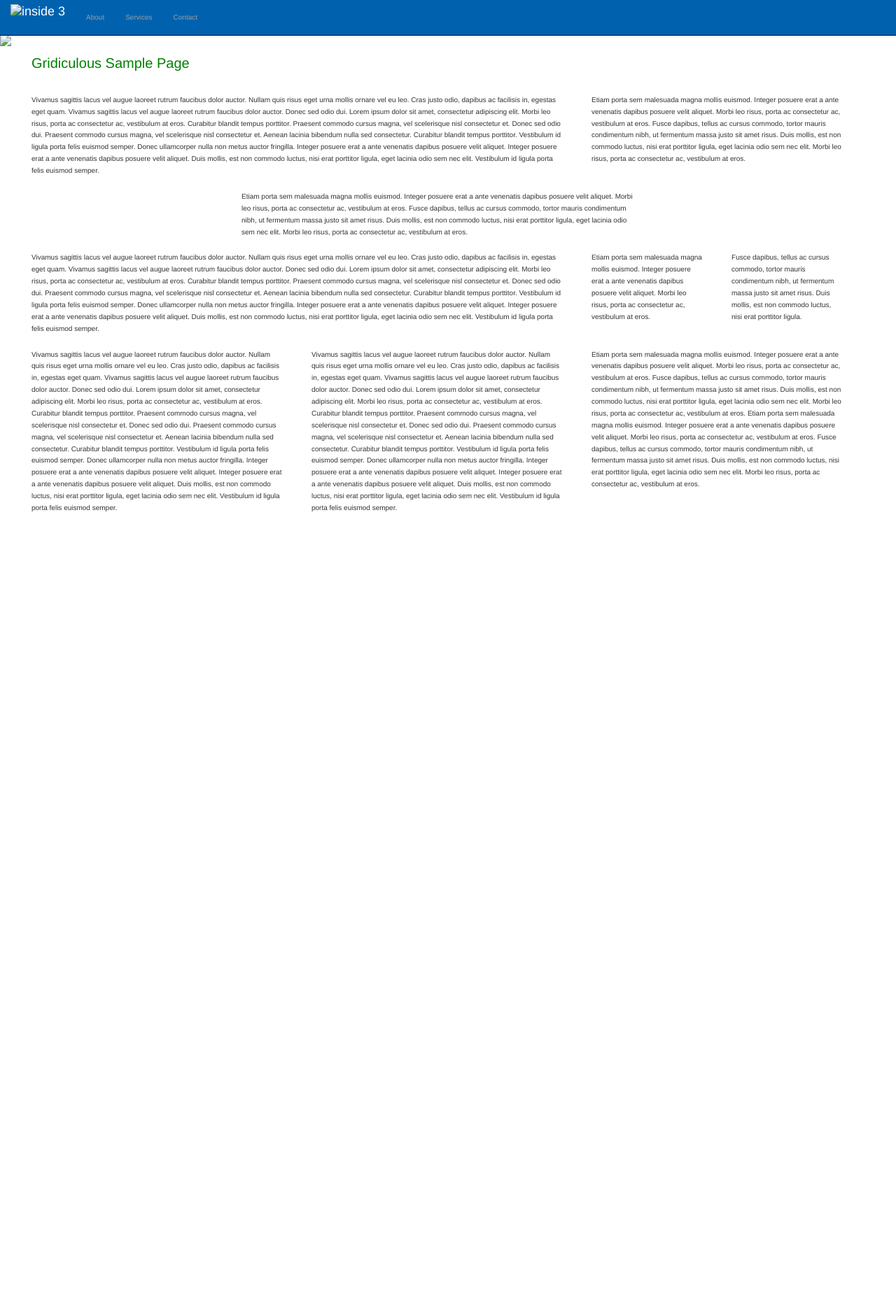
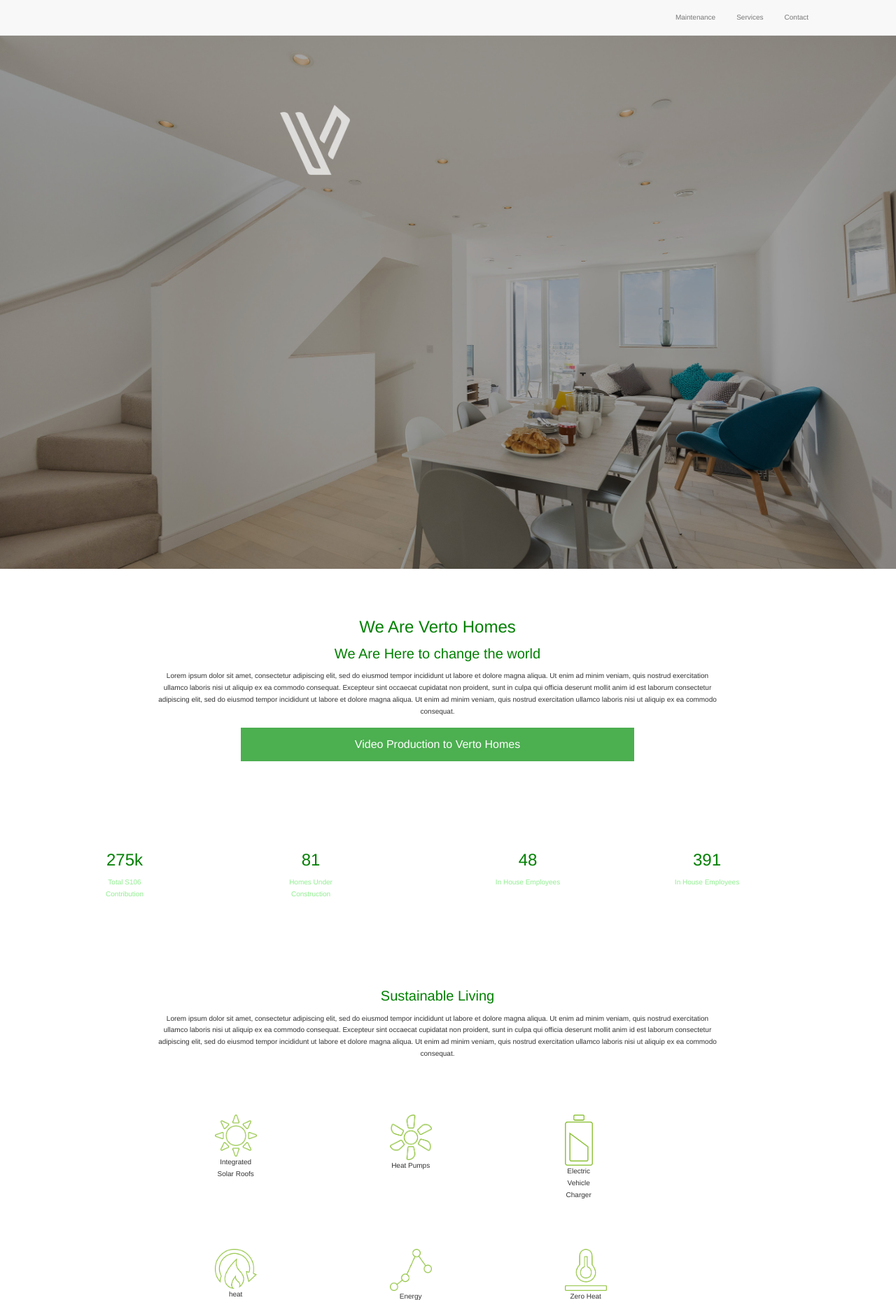
Before and after one commit to Dwaine145/DevelopmentTask, a plain HTML site: page verto.html in a window 1280 px wide. Shown: the top 1858 px of the page at 70% size. Before the commit the page ends 800 px from the top, so only its background shows below. Drawn offline with nearby package versions, Linux system fonts and the light colour scheme.

Commit message:
Update verto.html

```diff
--- a/verto.html
+++ b/verto.html
@@ -9,7 +9,7 @@
     <meta name="description" content="">
     <meta name="author" content="">
 
-    <title>Bare - Start Bootstrap Template</title>
+    <title>verto</title>
 
     <!-- Bootstrap Core CSS -->
 
@@ -37,38 +37,39 @@
 </head>
 
 <body>
-
  <!-- Navigation -->
-    <nav class="navbar navbar-inverse navbar-fixed-top" role="navigation">
+    <nav class="navbar navbar-default navbar-fixed-top">
         <div class="container">
             <!-- Brand and toggle get grouped for better mobile display -->
-            <div class="navbar-header">
+            <div class="navbar-header page-scroll">
                 <button type="button" class="navbar-toggle" data-toggle="collapse" data-target="#bs-example-navbar-collapse-1">
                     <span class="sr-only">Toggle navigation</span>
                     <span class="icon-bar"></span>
                     <span class="icon-bar"></span>
                     <span class="icon-bar"></span>
                 </button>
-                <a class="navbar-brand" href="index.html">
-                <img src="img/logothumb.png"
-class="logothumb "height="35px" border="0" alt="inside 3"></a>
-</a>
+                <a class="navbar-brand" href="#page-top"></a>
             </div>
+
             <!-- Collect the nav links, forms, and other content for toggling -->
             <div class="collapse navbar-collapse" id="bs-example-navbar-collapse-1">
-                <ul class="nav navbar-nav">
-                    <li>
-                        <a href="about.html">About</a>
+                <ul class="nav navbar-nav navbar-right">
+                    <li class="hidden">
+                        <a href="#page-top"></a>
                     </li>
-                    <li>
-                        <a href="#">Services</a>
+                    <li class="page-scroll">
+                        <a href="">Maintenance</a>
                     </li>
-                    <li>
-                        <a href="#">Contact</a>
+                    <li class="page-scroll">
+                        <a href="t">Services</a>
+                    </li>
+                    <li class="page-scroll">
+                        <a href="">Contact</a>
                     </li>
                 </ul>
             </div>
             <!-- /.navbar-collapse -->
+
         </div>
         <!-- /.container -->
     </nav>
@@ -76,60 +77,192 @@ class="logothumb "height="35px" border="0" alt="inside 3"></a>
     <!-- Page Content -->
     <div class="containerone-fluid">
 
-        <center><img src="img/logo.png"
+<div style="position:relative; left:0 ; top:0;">
+<img src="assets/top-back@2x.jpg"
 class="logo-fluid" border-fl="0" alt-fluid="inside 3"></a></center>
+
+
+<center><img src="assets/large-v@2x.png"
+class="v-fluid" border-fl="0" alt-fluid="inside 3"></a></center>
+
+</div>
+
+<br>
+<br><br>
+
+
+
+
+
+
+<div class="container-fluid text-center">
+  <div class="row content">
+    <div class="col-sm-2 sidenav">
+
+    </div>
+
+    <div class="col-sm-8 text-center">
+      <h3>We Are Verto Homes</h3>
+      <h1>We Are Here to change the world</h1>
+      <p>Lorem ipsum dolor sit amet, consectetur adipiscing elit, sed do eiusmod tempor incididunt ut labore et dolore magna aliqua. Ut enim ad minim veniam, quis nostrud exercitation ullamco laboris nisi ut aliquip ex ea commodo consequat. Excepteur sint occaecat cupidatat non proident, sunt in culpa qui officia deserunt mollit anim id est laborum consectetur adipiscing elit, sed do eiusmod tempor incididunt ut labore et dolore magna aliqua. Ut enim ad minim veniam, quis nostrud exercitation ullamco laboris nisi ut aliquip ex ea commodo consequat.</p>
+
+
+      <button class="button-fluid">Video Production to Verto Homes</button>
+
+<br><br><br>
+<br><br><br>
+
+
+    </div>
+    </div>
+
+
+
+
+    </div>
+  </div>
+</div>
+
+<div class="containernew-fluid">
+
+
+
+		<center><h3>275k</h3>
+
+		<p>Total S106 Contribution</p></center>
+
+</div>
+
+<div class="containernew1-fluid">
+
+
+
+		<center><h3>81</h3>
+		<p>Homes Under Construction</p></center>
 
 
 </div>
 
 
-
-<div id="site-container" class="grid">
+<div class="containernew2-fluid">
 
 
-		<header class="row">
-			<h1 class="c12">Gridiculous Sample Page</h1>
-		</header>
 
-		<div id="site-content" role="main">
+	<center><h3>48</h3>
 
-			<div class="row">
-				<div class="c8">Vivamus sagittis lacus vel augue laoreet rutrum faucibus dolor auctor. Nullam quis risus eget urna mollis ornare vel eu leo. Cras justo odio, dapibus ac facilisis in, egestas eget quam. Vivamus sagittis lacus vel augue laoreet rutrum faucibus dolor auctor. Donec sed odio dui. Lorem ipsum dolor sit amet, consectetur adipiscing elit. Morbi leo risus, porta ac consectetur ac, vestibulum at eros. Curabitur blandit tempus porttitor. Praesent commodo cursus magna, vel scelerisque nisl consectetur et. Donec sed odio dui. Praesent commodo cursus magna, vel scelerisque nisl consectetur et. Aenean lacinia bibendum nulla sed consectetur. Curabitur blandit tempus porttitor. Vestibulum id ligula porta felis euismod semper. Donec ullamcorper nulla non metus auctor fringilla. Integer posuere erat a ante venenatis dapibus posuere velit aliquet. Integer posuere erat a ante venenatis dapibus posuere velit aliquet. Duis mollis, est non commodo luctus, nisi erat porttitor ligula, eget lacinia odio sem nec elit. Vestibulum id ligula porta felis euismod semper.
+		<p>In House Employees</p></center>
+
 </div>
-				<div class="c4 end">Etiam porta sem malesuada magna mollis euismod. Integer posuere erat a ante venenatis dapibus posuere velit aliquet. Morbi leo risus, porta ac consectetur ac, vestibulum at eros. Fusce dapibus, tellus ac cursus commodo, tortor mauris condimentum nibh, ut fermentum massa justo sit amet risus. Duis mollis, est non commodo luctus, nisi erat porttitor ligula, eget lacinia odio sem nec elit. Morbi leo risus, porta ac consectetur ac, vestibulum at eros.
+
+
+<div class="containernew3-fluid">
+
+	<center><h3>391</h3>
+
+		<p>In House Employees</p></center>
+
+
+</div>
+
+
+</div>
+
+<br><br><br>
+<br><br><br>
+<br><br><br>
+<br><br><br>
+
+
+
+<div class="containerthree-fluid">
+
+
+
+<div class="container-fluid text-center">
+  <div class="row content">
+    <div class="col-sm-2 sidenav">
+
+    </div>
+
+    <div class="col-sm-8 text-center">
+      <h1>Sustainable Living</h1>
+      <p>Lorem ipsum dolor sit amet, consectetur adipiscing elit, sed do eiusmod tempor incididunt ut labore et dolore magna aliqua. Ut enim ad minim veniam, quis nostrud exercitation ullamco laboris nisi ut aliquip ex ea commodo consequat. Excepteur sint occaecat cupidatat non proident, sunt in culpa qui officia deserunt mollit anim id est laborum consectetur adipiscing elit, sed do eiusmod tempor incididunt ut labore et dolore magna aliqua. Ut enim ad minim veniam, quis nostrud exercitation ullamco laboris nisi ut aliquip ex ea commodo consequat.</p>
+
+
+     <br><br>
+     <br><br>
+
+		<div class="containernew5-fluid">
+
+		<img src="assets/isr@2x.png">Integrated Solar Roofs</a>
+</div>
+
+	<div class="containernew6-fluid">
+
+		<img src="assets/hp@2x.png">Heat Pumps</a>
+
+</div>
+
+<div class="containernew8-fluid">
+
+	<img src="assets/evc@2x.png">Electric Vehicle Charger</a>
+
+</div>
+
+
+<br>
+<br>
+<br>
+<br>
+
+
+<div class="containernew9-fluid">
+
+	<img src="assets/hr@2x.png">heat recovery</a>
+
+</div>
+
+<div class="containernew10-fluid">
+
+	<img src="assets/em@2x.png">Energy Management</a>
+
+</div>
+
+<div class="containernew11-fluid">
+
+		<img src="assets/zhl@2x.png">Zero Heat Loss</a>
+
+</div>
+</div>
 </div>
 </div>
 
-			<div class="row">
-				<div class="c6 s3">Etiam porta sem malesuada magna mollis euismod. Integer posuere erat a ante venenatis dapibus posuere velit aliquet. Morbi leo risus, porta ac consectetur ac, vestibulum at eros. Fusce dapibus, tellus ac cursus commodo, tortor mauris condimentum nibh, ut fermentum massa justo sit amet risus. Duis mollis, est non commodo luctus, nisi erat porttitor ligula, eget lacinia odio sem nec elit. Morbi leo risus, porta ac consectetur ac, vestibulum at eros.
-				</div>
+<div class="containerlogo-fluid">
+
+
+	<img src="assets/vesta-logo.png"
+		class="logoone-fluid" border-fl="0" alt-fluid="inside 3" ></a>
+
+
+    <div class="containersec-fluid">
+
+ <div class="row content">
+    <div class="col-sm-2 sidenav">
+
     </div>
 
-			<div class="row">
-				<div class="c8">Vivamus sagittis lacus vel augue laoreet rutrum faucibus dolor auctor. Nullam quis risus eget urna mollis ornare vel eu leo. Cras justo odio, dapibus ac facilisis in, egestas eget quam. Vivamus sagittis lacus vel augue laoreet rutrum faucibus dolor auctor. Donec sed odio dui. Lorem ipsum dolor sit amet, consectetur adipiscing elit. Morbi leo risus, porta ac consectetur ac, vestibulum at eros. Curabitur blandit tempus porttitor. Praesent commodo cursus magna, vel scelerisque nisl consectetur et. Donec sed odio dui. Praesent commodo cursus magna, vel scelerisque nisl consectetur et. Aenean lacinia bibendum nulla sed consectetur. Curabitur blandit tempus porttitor. Vestibulum id ligula porta felis euismod semper. Donec ullamcorper nulla non metus auctor fringilla. Integer posuere erat a ante venenatis dapibus posuere velit aliquet. Integer posuere erat a ante venenatis dapibus posuere velit aliquet. Duis mollis, est non commodo luctus, nisi erat porttitor ligula, eget lacinia odio sem nec elit. Vestibulum id ligula porta felis euismod semper.
-				</div>
-				<div class="c4 end">
-					<div class="row">
-						<div class="c6">
-							Etiam porta sem malesuada magna mollis euismod. Integer posuere erat a ante venenatis dapibus posuere velit aliquet. Morbi leo risus, porta ac consectetur ac, vestibulum at eros.
-						</div>
-						<div class="c6 end">
-							Fusce dapibus, tellus ac cursus commodo, tortor mauris condimentum nibh, ut fermentum massa justo sit amet risus. Duis mollis, est non commodo luctus, nisi erat porttitor ligula.
-						</div>
-					</div>
+    <div class="col-sm-8 text-center">
+     	 <h1>The Future of Home Automation</h1>
+     	 <p>Lorem ipsum dolor sit amet, consectetur adipiscing elit, sed do eiusmod tempor incididunt ut labore et dolore magna aliqua. Ut enim ad minim veniam, quis nostrud exercitation ullamco laboris nisi ut aliquip ex ea commodo consequat. Excepteur sint occaecat cupidatat non proident, sunt in culpa qui officia deserunt mollit anim id est laborum consectetur adipiscing elit, sed do eiusmod tempor incididunt ut labore et dolore magna aliqua. Ut enim ad minim veniam, quis nostrud exercitation ullamco laboris nisi ut aliquip ex ea commodo consequat.</p>
+
+
+    <button class="button-fluid">Button</button>
+
+<br><br><br>
+<br><br><br>
+
 
     	</div>
-			</div>
-
-			<div class="row">
-				<div class="c4">Vivamus sagittis lacus vel augue laoreet rutrum faucibus dolor auctor. Nullam quis risus eget urna mollis ornare vel eu leo. Cras justo odio, dapibus ac facilisis in, egestas eget quam. Vivamus sagittis lacus vel augue laoreet rutrum faucibus dolor auctor. Donec sed odio dui. Lorem ipsum dolor sit amet, consectetur adipiscing elit. Morbi leo risus, porta ac consectetur ac, vestibulum at eros. Curabitur blandit tempus porttitor. Praesent commodo cursus magna, vel scelerisque nisl consectetur et. Donec sed odio dui. Praesent commodo cursus magna, vel scelerisque nisl consectetur et. Aenean lacinia bibendum nulla sed consectetur. Curabitur blandit tempus porttitor. Vestibulum id ligula porta felis euismod semper. Donec ullamcorper nulla non metus auctor fringilla. Integer posuere erat a ante venenatis dapibus posuere velit aliquet. Integer posuere erat a ante venenatis dapibus posuere velit aliquet. Duis mollis, est non commodo luctus, nisi erat porttitor ligula, eget lacinia odio sem nec elit. Vestibulum id ligula porta felis euismod semper.
-				</div>
-				<div class="c4">Vivamus sagittis lacus vel augue laoreet rutrum faucibus dolor auctor. Nullam quis risus eget urna mollis ornare vel eu leo. Cras justo odio, dapibus ac facilisis in, egestas eget quam. Vivamus sagittis lacus vel augue laoreet rutrum faucibus dolor auctor. Donec sed odio dui. Lorem ipsum dolor sit amet, consectetur adipiscing elit. Morbi leo risus, porta ac consectetur ac, vestibulum at eros. Curabitur blandit tempus porttitor. Praesent commodo cursus magna, vel scelerisque nisl consectetur et. Donec sed odio dui. Praesent commodo cursus magna, vel scelerisque nisl consectetur et. Aenean lacinia bibendum nulla sed consectetur. Curabitur blandit tempus porttitor. Vestibulum id ligula porta felis euismod semper. Donec ullamcorper nulla non metus auctor fringilla. Integer posuere erat a ante venenatis dapibus posuere velit aliquet. Integer posuere erat a ante venenatis dapibus posuere velit aliquet. Duis mollis, est non commodo luctus, nisi erat porttitor ligula, eget lacinia odio sem nec elit. Vestibulum id ligula porta felis euismod semper.
-				</div>
-				<div class="c4 end">Etiam porta sem malesuada magna mollis euismod. Integer posuere erat a ante venenatis dapibus posuere velit aliquet. Morbi leo risus, porta ac consectetur ac, vestibulum at eros. Fusce dapibus, tellus ac cursus commodo, tortor mauris condimentum nibh, ut fermentum massa justo sit amet risus. Duis mollis, est non commodo luctus, nisi erat porttitor ligula, eget lacinia odio sem nec elit. Morbi leo risus, porta ac consectetur ac, vestibulum at eros. Etiam porta sem malesuada magna mollis euismod. Integer posuere erat a ante venenatis dapibus posuere velit aliquet. Morbi leo risus, porta ac consectetur ac, vestibulum at eros. Fusce dapibus, tellus ac cursus commodo, tortor mauris condimentum nibh, ut fermentum massa justo sit amet risus. Duis mollis, est non commodo luctus, nisi erat porttitor ligula, eget lacinia odio sem nec elit. Morbi leo risus, porta ac consectetur ac, vestibulum at eros.
-				</div>
-			</div>
-
     </div>
 
 
@@ -137,10 +270,14 @@ class="logo-fluid" border-fl="0" alt-fluid="inside 3"></a></center>
 
 
 
+		<center><img src="assets/vesta-back@2x.jpg"
+		class="back" border-fl="0" alt-fluid="inside 3"></a></center>
 
 
 
-
+		<center><img src="assets/large-house@2x.jpg"
+		class="back" border-fl="0" alt-fluid="inside 3"></a></center>
+</div>
 
     <!-- /.container -->
 
@@ -152,4 +289,62 @@ class="logo-fluid" border-fl="0" alt-fluid="inside 3"></a></center>
 
 </body>
 
+<footer>
+
+
+<div class="contact-fluid">
+
+<h5> Contact Us </h5>
+
+	<p>Verto Home</p>
+	<p> 71 Queen Victoria Street</p>
+	<p>London</p>
+	<p>ecr 13 df</p>
+</div>
+
+
+<div class="contactone-fluid">
+
+
+<br>
+	<p>Tel:2020228838</p>
+	<p> Email: info@ventohomes.com</p>
+	<br>
+	<img src="assets/facebook.png"
+	class="fb" border-fl="0" alt-fluid="inside 3">
+
+		<img src="assets/twitter.png"
+		class="twitter" border="0" alt-fluid="inside 3">
+
+		<img src="assets/instagram.png"
+		class="insta" border="0" alt-fluid="inside 3">
+
+
+</div>
+
+<div class="contactlast">
+
+<h5> Lastest </h5>
+
+<p>empor incididunt ut labore et dolore magna aliqua. Ut enim ad minim veniam, </p>
+<a> read more </a>
+
+<img src="assets/awards.png"
+class="awards" border-fl="0" float="right" alt-fluid="inside 3">
+
+<br>
+<br><br>
+<br>
+<br><br>
+<div class="copy">
+<p>Copyright 2005 vento homes</p>
+
+
+
+</div>
+</div>
+
+
+</footer>
+
 </html>
```
Lines whose indentation alone changed are shown as unchanged.
